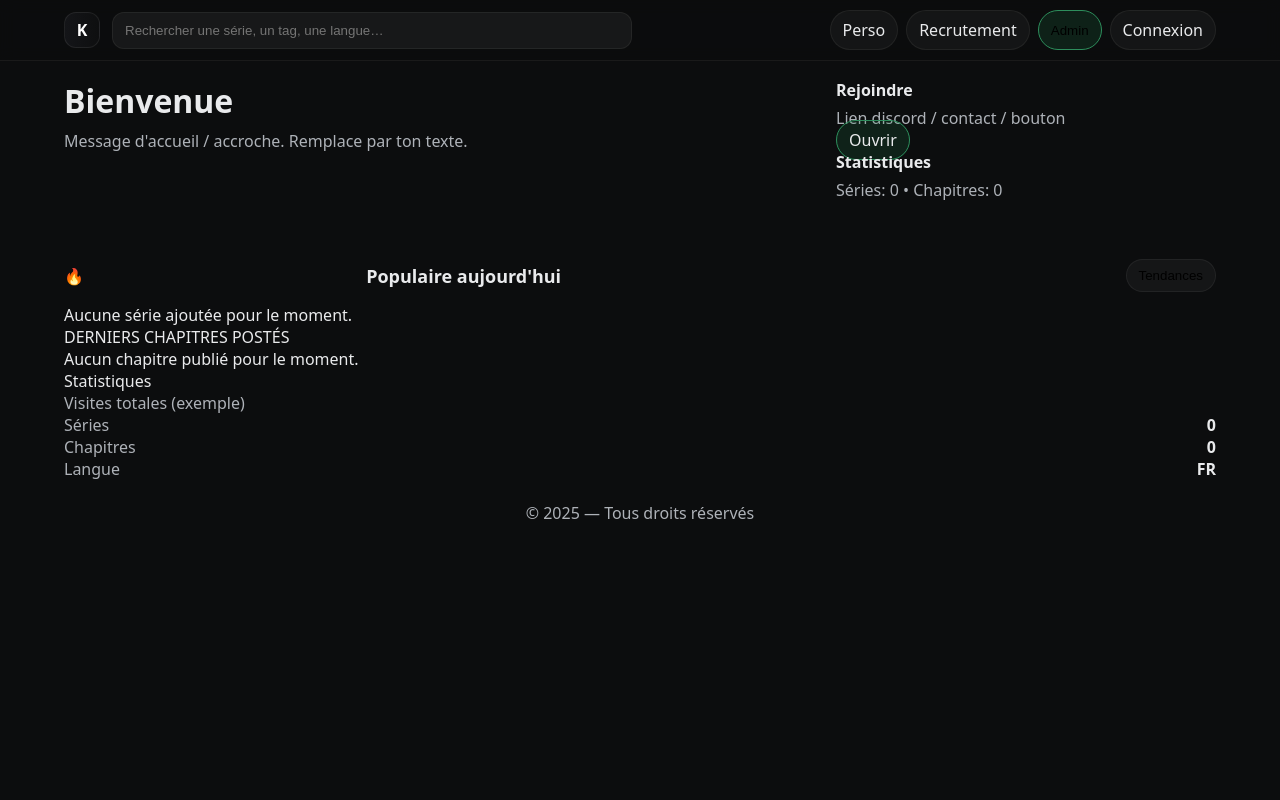
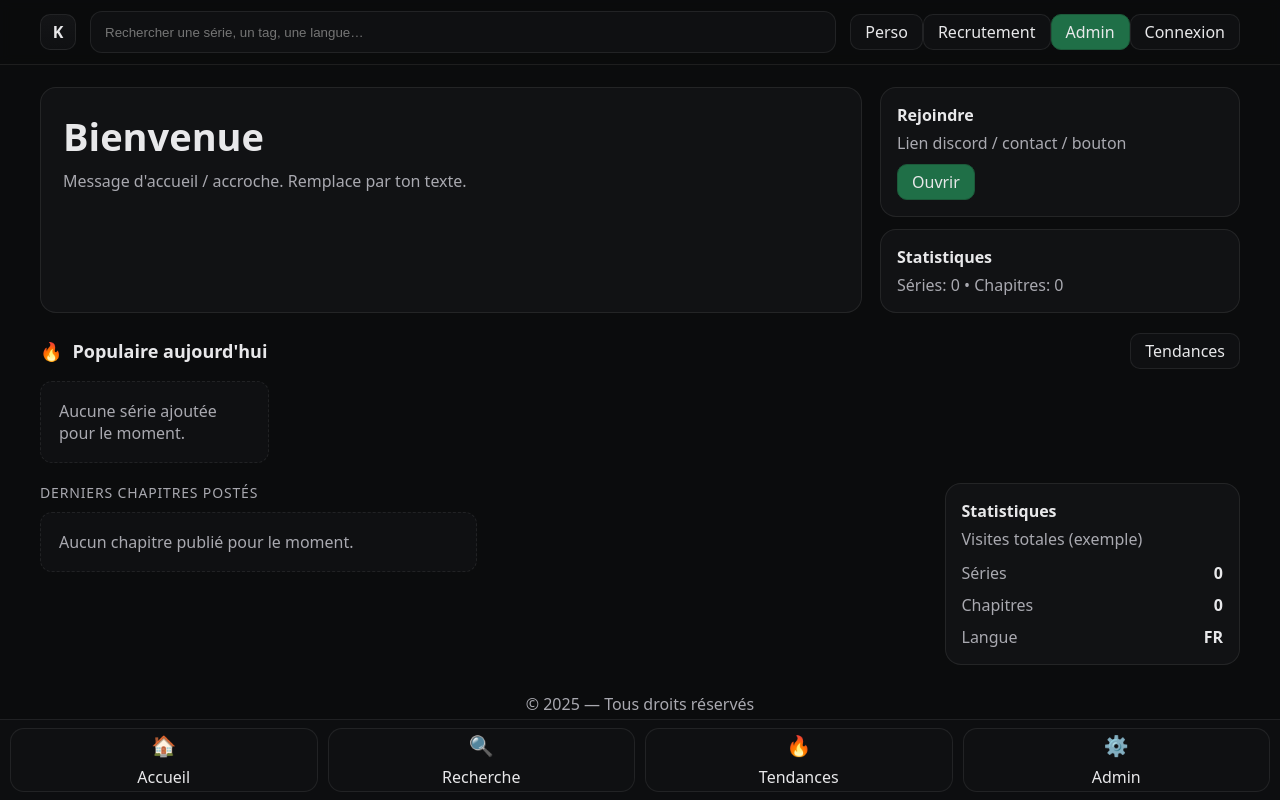
Before and after one commit to YungFritz/kyys-letters, a React (Vite) app: page / in a window 1280 px wide. Built offline with nearby package versions, Linux system fonts and the light colour scheme.

Commit message:
Update index.css

```diff
--- a/src/index.css
+++ b/src/index.css
@@ -1,185 +1,257 @@
-/* ================================
-   Thème & bases
-==================================*/
+/* ====== Variables ====== */
 :root{
-  --bg:#0c0d0e;
+  --bg:#0b0c0d;
   --panel:#111214;
-  --panel-2:#0f1011;
-  --stroke:rgba(255,255,255,.08);
-  --stroke-soft:rgba(255,255,255,.06);
-  --text:#e9eaec;
-  --muted:#aeb2b8;
-  --accent:#1f6b43;
-  --accent-2:#2a8a58;
-  --radius-xl:16px;
-  --radius-lg:14px;
-  --radius-md:12px;
+  --panel-2:#0f1012;
+  --stroke-soft:rgba(255,255,255,.08);
+  --stroke:#1b1c1f;
+  --text:#e8e8ea;
+  --muted:#a9a9b0;
+  --accent:#1f6f47;      /* vert bouton */
+  --accent-2:#1b5d3c;
+  --shadow: 0 10px 30px rgba(0,0,0,.35);
 }
 
+/* ====== Reset simple ====== */
 *{box-sizing:border-box}
 html,body,#root{height:100%}
-html{scroll-behavior:smooth}
 body{
   margin:0;
-  background:var(--bg);
-  color:var(--text);
-  font-family: ui-sans-serif,system-ui,-apple-system,Segoe UI,Roboto,Inter,Arial;
+  font-family: ui-sans-serif, system-ui, -apple-system, Segoe UI, Roboto, "Helvetica Neue", Arial, "Noto Sans", "Apple Color Emoji","Segoe UI Emoji";
+  background: var(--bg);
+  color: var(--text);
+}
+a{ color:inherit; text-decoration:none }
+button{ font: inherit; color: inherit; cursor:pointer; }
+
+/* Utilitaires */
+.muted{ color:var(--muted) }
+.bold{ font-weight:800 }
+.mt6{ margin-top:6px }
+
+/* ====== Layout ====== */
+.container{
+  width:min(1200px, 94vw);
+  margin: 22px auto 110px;
 }
 
-/* Liens & texte */
-a{color:inherit;text-decoration:none}
-.muted{color:var(--muted)}
-h1,h2,h3,p{margin:0}
-
-/* ================================
-   Header
-==================================*/
+/* ====== Header ====== */
 .site-header{
-  position:sticky; top:0; z-index:50;
-  background:rgba(12,13,14,.7);
-  -webkit-backdrop-filter: blur(8px);
-  backdrop-filter: blur(8px);
+  position: sticky; top:0; z-index:50;
+  background: rgba(11,12,13,.6);
+  backdrop-filter: blur(6px);
   border-bottom:1px solid var(--stroke-soft);
 }
 .header-inner{
-  max-width:1180px; margin:0 auto;
-  display:grid; grid-template-columns: auto 1fr auto;
-  align-items:center; gap:12px;
-  padding:10px 14px;
+  width:min(1200px, 94vw);
+  margin:0 auto;
+  height:64px;
+  display:grid;
+  grid-template-columns:auto 1fr auto;
+  align-items:center;
+  gap:14px;
 }
+
+/* Left : burger + K collés */
+.left{ display:flex; align-items:center; gap:10px; }
+
 .logo-k{
-  width:36px;height:36px;border-radius:12px;
-  display:grid;place-items:center;font-weight:800;color:#fff;
-  background:linear-gradient(90deg,#141518,#0e0f10);
-  border:1px solid var(--stroke);
+  width:36px;height:36px;border-radius:10px;
+  display:grid; place-items:center;
+  background: linear-gradient(180deg, #141517, #0f1012);
+  border:1px solid var(--stroke-soft);
+  font-weight:900;
 }
-.top-links{display:flex;gap:8px}
-.chip{
-  padding:8px 12px;border-radius:999px;
-  background:rgba(255,255,255,.04);
+
+/* Burger visible + barres bien contrastées */
+.burger{
+  display:none; /* desktop */
+  width:38px; height:28px; padding:6px 7px;
+  border-radius:10px;
+  background: rgba(255,255,255,.06);
   border:1px solid var(--stroke-soft);
 }
-.chip-accent{background:rgba(32,130,80,.18);border-color:#2d8e5c}
-
-.header-search input{
-  width:100%; max-width:520px;
-  padding:10px 12px;border-radius:12px;
-  background:rgba(255,255,255,.05);
-  border:1px solid var(--stroke-soft); color:var(--text);
+.burger span{
+  display:block; height:2px; margin:3px 0;
+  background:#e6e6e6; border-radius:2px;
 }
 
-/* Burger (mobile) */
-.burger{display:none; border:none; background:rgba(255,255,255,.05); border:1px solid var(--stroke-soft); border-radius:10px; padding:6px 7px; width:38px; height:28px; gap:4px}
-.burger span{display:block;height:2px;background:#d9d9d9;border-radius:2px}
+/* Search header */
+.header-search input{
+  width:100%;
+  height:42px;
+  border-radius:12px;
+  border:1px solid var(--stroke-soft);
+  background: #0f1012;
+  color: var(--text);
+  padding:0 14px;
+}
+.top-links{ display:flex; gap:10px; justify-self:end; }
+.chip{
+  height:36px; padding:0 14px; border-radius:10px;
+  background:#0f1012; border:1px solid var(--stroke-soft);
+  display:inline-grid; place-items:center;
+}
+.chip-accent{
+  background: var(--accent);
+  border-color: #1c5a3a;
+}
 
-/* ================================
-   Layout principal
-==================================*/
-.container{
-  max-width:1180px; margin:18px auto; padding:0 14px;
+/* ====== Mobile sheet (menu) ====== */
+.sheet-backdrop{
+  position:fixed; inset:0; background:rgba(0,0,0,.45);
+  z-index:60;
+}
+.sheet-card{
+  position:fixed; z-index:61; inset:0 0 auto 0; top:0;
+  background:var(--panel);
+  border-bottom:1px solid var(--stroke-soft);
+  box-shadow:var(--shadow);
+  border-radius:0 0 16px 16px;
+  max-height: 76vh;
+  overflow:auto;
+}
+.sheet-head{
+  display:flex; align-items:center; justify-content:space-between;
+  padding:16px 16px 8px;
+  border-bottom:1px dashed var(--stroke-soft);
+}
+.sheet-logo{
+  width:40px;height:40px;border-radius:12px;
+  display:grid; place-items:center;
+  background:#0f1012; border:1px solid var(--stroke-soft);
+  font-weight:900;
+}
+.sheet-close{
+  width:36px;height:36px;border-radius:10px;
+  background:#0f1012;border:1px solid var(--stroke-soft);
+}
+.sheet-body{ padding:12px 16px 18px; }
+.sheet-item{
+  width:100%; height:48px; border-radius:12px;
+  border:1px solid var(--stroke-soft); background:#0f1012;
+  text-align:left; padding:0 14px; margin-bottom:10px;
+}
+.sheet-item-accent{ background:var(--accent); border-color:#1c5a3a; }
+.sheet-search input{
+  width:100%; height:44px; border-radius:12px;
+  background:#0f1012; border:1px solid var(--stroke-soft);
+  padding:0 12px; color:var(--text);
+  margin-top:8px;
+}
+.sheet-stats{ margin-top:12px; }
+
+/* ====== Sections / Cards ====== */
+.hero{
+  display:grid; grid-template-columns: 1fr 360px; gap:18px;
+}
+.hero-card{
+  background:var(--panel); border:1px solid var(--stroke-soft);
+  border-radius:16px; padding:22px;
+}
+.hero-message h1{ font-size:38px; font-weight:900; }
+.side-col{ display:grid; gap:12px; }
+.side-card{
+  background:var(--panel); border:1px solid var(--stroke-soft);
+  border-radius:16px; padding:16px;
+}
+.side-title{ font-weight:800; margin-bottom:6px; }
+
+.section{ margin-top:22px; }
+.section-header{
+  display:flex; align-items:center; gap:10px; margin-bottom:12px;
+}
+.flame{ font-size:18px }
+.section-title{ font-weight:800; font-size:18px }
+.push{ flex:1 }
+
+.grid-cards{
+  display:grid; grid-template-columns: repeat(5, minmax(0,1fr));
+  gap:14px;
 }
 .card{
-  background:var(--panel);
-  border:1px solid var(--stroke);
-  border-radius:var(--radius-xl);
+  background:var(--panel); border:1px solid var(--stroke-soft);
+  border-radius:14px; overflow:hidden;
+}
+.card-link{ color:inherit; text-decoration:none }
+.cover{
+  height:140px; display:grid; place-items:center; color:var(--muted);
+  background: #0f1012; border-bottom:1px solid var(--stroke-soft);
+}
+.card-body{ padding:12px }
+.card-title{ font-weight:800 }
+.card-meta{
+  display:flex; align-items:center; gap:10px; margin-top:8px;
+}
+.card-views{ display:flex; align-items:center; gap:6px }
+.eye{ width:18px; height:18px; display:grid; place-items:center; border-radius:6px; background:#0f1012; border:1px solid var(--stroke-soft); }
+
+.latest-wrap{
+  margin-top:20px;
+  display:grid; grid-template-columns: 3fr 1fr; gap:18px;
+}
+.latest-title{
+  font-size:14px; color:var(--muted); margin-bottom:10px;
+  text-transform:uppercase; letter-spacing:.06em;
+}
+.latest-grid{
+  display:grid; grid-template-columns: repeat(2,minmax(0,1fr)); gap:12px;
+}
+.card-pad{ padding:12px }
+
+.stats{
+  background:var(--panel); border:1px solid var(--stroke-soft);
+  border-radius:16px; padding:16px;
+}
+.stats-list{ margin-top:12px; display:grid; gap:10px }
+.row{ display:flex; justify-content:space-between; }
+
+.empty-block{
+  background:#0f1012; color:var(--muted);
+  border:1px dashed var(--stroke-soft);
+  border-radius:12px;
   padding:18px;
 }
 
-/* Hero */
-.hero{display:grid; grid-template-columns:1fr 380px; gap:18px}
-.hero-title{font-size:34px; font-weight:800; margin-bottom:10px}
-.hero-sub{color:var(--muted)}
-.hero-card{min-height:160px}
-.hero-side{display:grid; gap:12px}
-.side-card .side-title{font-weight:700;margin-bottom:6px}
-.btn-accent{
-  display:inline-block; margin-top:8px;
-  padding:10px 14px; border-radius:12px;
-  background:var(--accent); color:#fff; font-weight:700;
-  border:1px solid rgba(255,255,255,.08);
-}
-
-/* Section header */
-.section{margin-top:18px}
-.section-header{
-  display:flex; align-items:center; justify-content:space-between;
-  margin-bottom:12px;
-}
-.section-title-row{display:flex; align-items:center; gap:10px}
-.section-title{font-size:18px; font-weight:800}
-
-/* Listes */
-.list-empty{
+/* ====== Footer ====== */
+.footer{
+  display:grid; place-items:center; padding:28px 0 10px;
   color:var(--muted);
 }
 
-/* Deux colonnes (derniers + stats) */
-.grid-2{display:grid; grid-template-columns:1fr 360px; gap:18px; margin-top:18px}
-.block{min-height:140px}
-.block-title{font-size:13px; color:var(--muted); letter-spacing:.04em; margin-bottom:10px}
+/* ====== Mobile tab bar ====== */
+.mobile-tabbar{
+  position: fixed; z-index:45; left:0; right:0; bottom:0;
+  padding: 8px 10px calc(env(safe-area-inset-bottom,0px) + 8px);
+  background: rgba(15,16,18,.85);
+  backdrop-filter: blur(8px);
+  border-top:1px solid var(--stroke-soft);
+  display:grid; grid-template-columns: repeat(4, 1fr); gap:10px;
+}
+.tab-btn{
+  height:64px; border-radius:14px; border:1px solid var(--stroke-soft);
+  background:#0f1012; display:grid; place-items:center;
+  text-align:center; line-height:1.05;
+}
+.tab-btn .ico{ font-size:20px; margin-bottom:4px }
 
-/* Stats */
-.stats-grid{display:grid; gap:10px; margin-top:6px}
-.row{display:flex; align-items:center; justify-content:space-between}
-
-/* Footer */
-.footer{
-  text-align:center; color:var(--muted);
-  padding:22px 0 34px 0;
+/* ====== Responsive ====== */
+.desktop-only{ display:block }
+@media (max-width: 1100px){
+  .grid-cards{ grid-template-columns: repeat(4,minmax(0,1fr)); }
 }
-
-/* ================================
-   Mobile Tabbar & Menu sheet
-   (barre du bas + carte menu)
-==================================*/
-.mobile-tabbar{
-  position:fixed; left:0; right:0; bottom:0; width:100vw;
-  display:none; z-index:60;
-  padding:10px 10px calc(10px + env(safe-area-inset-bottom));
-  gap:6px;
-  background:rgba(10,10,10,.75);
-  border-top:1px solid var(--stroke-soft);
-  -webkit-backdrop-filter:blur(8px); backdrop-filter:blur(8px);
+@media (max-width: 960px){
+  .hero{ grid-template-columns: 1fr; }
+  .latest-wrap{ grid-template-columns: 1fr; }
 }
-.mobile-tabbar .tabitem{
-  flex:1 1 0; min-width:0; display:grid; place-items:center; gap:5px;
-  padding:8px 0; border-radius:14px;
-  background:rgba(255,255,255,.03); border:1px solid var(--stroke-soft);
-  color:var(--text); font-size:12px;
+@media (max-width: 880px){
+  .burger{ display:grid; place-items:center; }             /* affiche le burger */
+  .header-search.desktop-only{ display:none; }             /* masque search header */
+  .top-links.desktop-only{ display:none; }                 /* masque liens top */
+  .grid-cards{ grid-template-columns: repeat(2,minmax(0,1fr)); }
+  .latest-grid{ grid-template-columns: 1fr; }
 }
-.mobile-tabbar .ico{font-size:18px}
-.with-tabbar{padding-bottom:calc(74px + env(safe-area-inset-bottom))}
-
-.sheet-backdrop{
-  position:fixed; inset:0; background:rgba(0,0,0,.45); z-index:80;
+@media (max-width: 520px){
+  .grid-cards{ grid-template-columns: 1fr; }
+  .hero-message h1{ font-size:32px; }
 }
-.sheet-card{
-  position:fixed; left:12px; right:12px; top:72px; z-index:81;
-  background:rgba(22,22,22,.96); border:1px solid var(--stroke); border-radius:18px;
-  box-shadow:0 10px 40px rgba(0,0,0,.45);
-  animation:dropIn .16s ease-out both;
-}
-@keyframes dropIn{from{transform:translateY(-10px); opacity:0} to{transform:translateY(0); opacity:1}}
-.sheet-head{display:flex; align-items:center; justify-content:space-between; padding:14px 14px 8px; border-bottom:1px dashed var(--stroke-soft)}
-.sheet-logo{width:38px; height:38px; display:grid; place-items:center; border-radius:12px; background:linear-gradient(90deg,#121315,#0f1011); border:1px solid var(--stroke); font-weight:800}
-.sheet-close{width:36px; height:36px; border-radius:12px; background:rgba(255,255,255,.06); border:1px solid var(--stroke); color:#ddd}
-.sheet-body{padding:10px 14px 14px; display:grid; gap:10px}
-.sheet-item{width:100%; text-align:left; padding:14px 12px; border-radius:14px; background:rgba(255,255,255,.04); border:1px solid var(--stroke-soft); color:var(--text); font-weight:600}
-.sheet-item-accent{background:rgba(13,83,52,.35); border-color:rgba(13,119,77,.55)}
-.sheet-search input{width:100%; padding:12px 14px; border-radius:12px; background:rgba(255,255,255,.04); border:1px solid var(--stroke-soft); color:var(--text)}
-.sheet-stats{font-size:14px; color:var(--muted)}
-
-/* ================================
-   Responsive
-==================================*/
-@media (max-width: 1100px){
-  .header-inner{grid-template-columns:auto 1fr}
-  .top-links{display:none}
-}
-
-@media (max-width: 880px){
-  .burger{display:grid; place-items:center}
-  .mobile-tabbar{display:grid; grid-template-columns:repeat(4,1fr)}
-  .hero{grid-template-columns:1fr}
-  .grid-2{grid-template-columns:1fr}
-}
```
